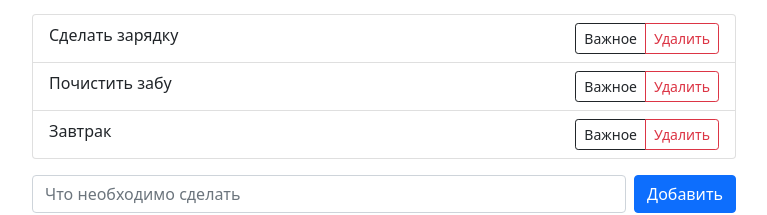
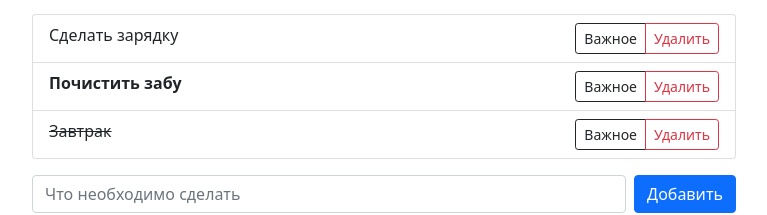
Before and after one commit to AleksWebDev/my-ToDo-react, a React (Create React App) app: page / in a window 1280 px wide. Shown: the part 152-367 px from the top of the page, without its empty margins (16-783 px from the left). Built offline with nearby package versions, Linux system fonts and the light colour scheme.

Commit message:
toggle done and important is accomplished

```diff
--- a/src/components/App.js
+++ b/src/components/App.js
@@ -8,10 +8,42 @@ class App extends React.Component {
 
     state = {
         todoData: [
-            {id: 1, title: 'Сделать зарядку'},
-            {id: 2, title: 'Почистить забу'},
-            {id: 3, title: 'Завтрак'},
+            {id: 1, title: 'Сделать зарядку', important: false, done: false},
+            {id: 2, title: 'Почистить забу', important: true, done: false},
+            {id: 3, title: 'Завтрак', important: false, done: true},
         ]
+    }
+
+    onToggleImportant = (id) => {
+        this.setState((state) => {
+            //Для того что бы сформировать новый массив, необходимо найти индекс нужно задачи по который был клик
+            const idx = state.todoData.findIndex((item) => {return item.id === id})
+            //Сформировать новый обьект поменяв в нем поле important с true на false
+            const targetElem = state.todoData[idx];
+            const newItem = {...targetElem, important: !targetElem.important}
+            // Формируем новый массив todos внедряя в него новый {} с задачей на тоже место где был предществующий
+            const partOne = state.todoData.slice(0, idx);
+            const partTwo = state.todoData.slice(idx + 1);
+            return {
+                todoData: [...partOne, newItem, ...partTwo]
+            }
+        })
+    }
+
+    onToggleDone = (id) => {
+        this.setState((state) => {
+            const idx = state.todoData.findIndex((item) => {return item.id === id});
+            const targetElem = state.todoData[idx];
+
+            const newElem = {...targetElem, done: !targetElem.done};
+
+            const partOne = state.todoData.slice(0, idx);
+            const partTwo = state.todoData.slice(idx + 1);
+
+            return {
+                todoData: [...partOne, newElem, ...partTwo]
+            }
+        })
     }
 
     render(){
@@ -19,7 +51,7 @@ class App extends React.Component {
             <div className="todo-app p-5">
             <Header/>
             <Search/>
-            <List data={this.state.todoData}/>
+            <List   data={this.state.todoData} onToggleImportant={this.onToggleImportant} onToggleDone={this.onToggleDone}/>
             <Footer/>
             </div>
         )
--- a/src/components/List.js
+++ b/src/components/List.js
@@ -2,11 +2,9 @@ import ListItem from "./ListItem"
 
 function List (props) {
 
-    console.log(props.data)
-
     const render = props.data.map((task) => {
         return (
-            <ListItem key={task.id} task={task}/>
+            <ListItem onToggleImportant={props.onToggleImportant} onToggleDone={props.onToggleDone} key={task.id} task={task}/>
         )
     })
 
@@ -18,8 +16,8 @@ function List (props) {
 
     return (
         <ul className="todo-list">
-        {props.data.length > 0 ? render : emptyList}
-      </ul>
+            {props.data.length > 0 ? render : emptyList}
+        </ul>
     )
 }
 
--- a/src/components/ListItem.js
+++ b/src/components/ListItem.js
@@ -1,44 +1,22 @@
 import React from "react";
 
 class ListItem extends React.Component{
-
-    state = {
-        important: false,
-        done: false,
-    }
-
-    onImportantClick = () => {
-        this.setState((state) => {
-            return {
-                important: !state.important
-            }
-        })
-    }
-
-    onDoneClick = () => {
-        this.setState((state) => {
-            return {
-                done: !state.done
-            }
-        })
-    }
-
     render() {
 
         let classImportant = 'todo-item';
-        if(this.state.important === true){
+        if(this.props.task.important === true){
             classImportant += ' important'
         }
         let classDone = 'todo-item-text';
-        if(this.state.done === true){
+        if(this.props.task.done === true){
             classDone += ' done'
         }
 
         return(
             <li className={classImportant}>
-            <span onClick={this.onDoneClick} className={classDone}>{this.props.task.title}</span>
+            <span onClick={() => {this.props.onToggleDone(this.props.task.id)}} className={classDone}>{this.props.task.title}</span>
             <div className="btn-group">
-                <button onClick={this.onImportantClick}  role="button" className="btn btn-outline-dark btn-sm">Важное</button>
+                <button onClick={() => {this.props.onToggleImportant(this.props.task.id)}}  role="button" className="btn btn-outline-dark btn-sm">Важное</button>
                 <button role="button" className="btn btn-outline-danger btn-sm">Удалить</button>
             </div>
         </li>
```
